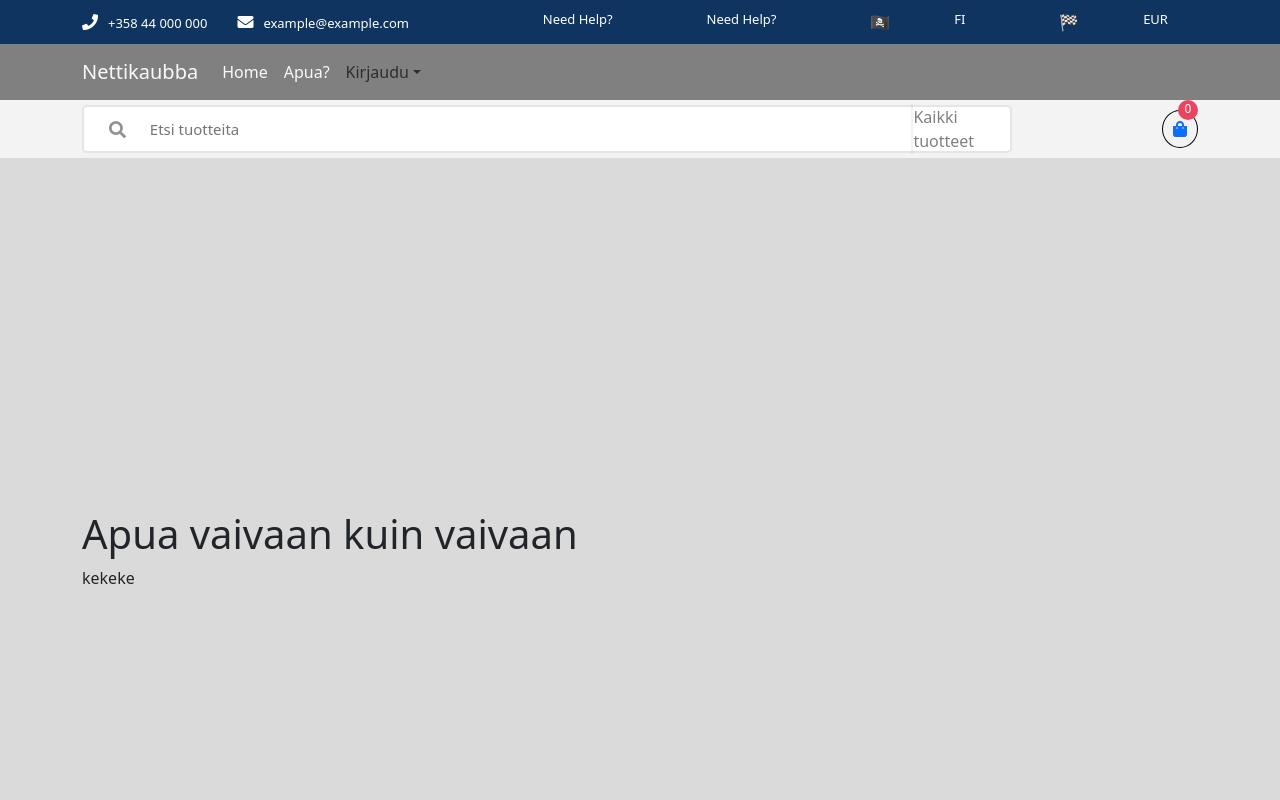
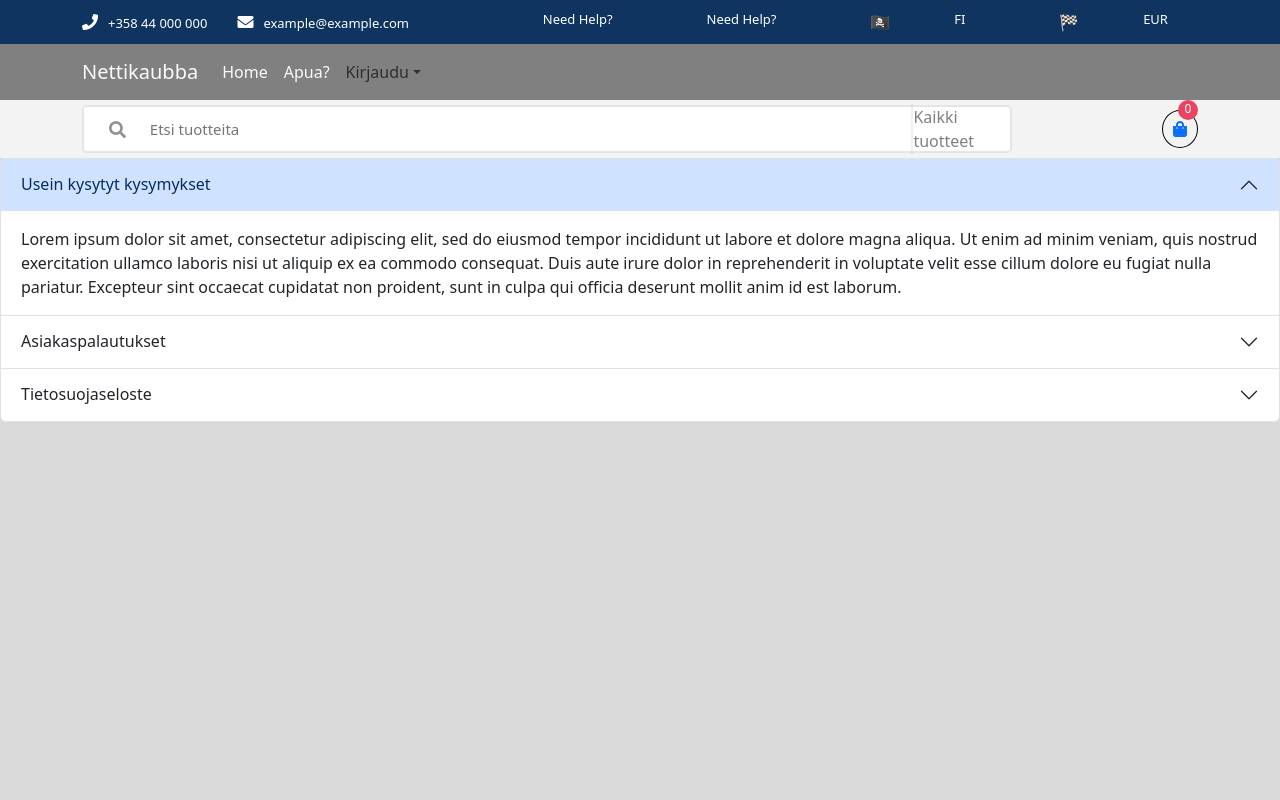
Before and after one commit to SG8-verkkopalveluprojekti/verkkokauppa, a React (Create React App) app: page /help in a window 1280 px wide. Shown: the top 800 px of the page. Built offline with nearby package versions, Linux system fonts and the light colour scheme.

Commit message:
changes to help page

```diff
--- a/src/pages/Help.js
+++ b/src/pages/Help.js
@@ -1,14 +1,70 @@
+import Accordion from 'react-bootstrap/Accordion';
 import React from 'react';
 
 export const Help = () => {
   return (
-    <div className='container'>
-      <div className="grid">
-        <div className="grid_col-12">
-          <h1>Apua vaivaan kuin vaivaan</h1>
-            <p>kekeke</p>
-        </div>
-      </div>
-    </div>
-  );
-};
+
+        <Accordion defaultActiveKey={['0']} alwaysOpen>
+          <Accordion.Item eventKey="0">
+            <Accordion.Header>Usein kysytyt kysymykset</Accordion.Header>
+            <Accordion.Body>
+              Lorem ipsum dolor sit amet, consectetur adipiscing elit, sed do
+              eiusmod tempor incididunt ut labore et dolore magna aliqua. Ut enim ad
+              minim veniam, quis nostrud exercitation ullamco laboris nisi ut
+              aliquip ex ea commodo consequat. Duis aute irure dolor in
+              reprehenderit in voluptate velit esse cillum dolore eu fugiat nulla
+              pariatur. Excepteur sint occaecat cupidatat non proident, sunt in
+              culpa qui officia deserunt mollit anim id est laborum.
+            </Accordion.Body>
+          </Accordion.Item>
+
+          <Accordion.Item eventKey="1">
+            <Accordion.Header>Asiakaspalautukset</Accordion.Header>
+            <Accordion.Body>
+              Lorem ipsum dolor sit amet, consectetur adipiscing elit, sed do
+              eiusmod tempor incididunt ut labore et dolore magna aliqua. Ut enim ad
+              minim veniam, quis nostrud exercitation ullamco laboris nisi ut
+              aliquip ex ea commodo consequat. Duis aute irure dolor in
+              reprehenderit in voluptate velit esse cillum dolore eu fugiat nulla
+              pariatur. Excepteur sint occaecat cupidatat non proident, sunt in
+              culpa qui officia deserunt mollit anim id est laborum.
+            </Accordion.Body>
+          </Accordion.Item>
+
+
+        <Accordion.Item eventKey="2">
+            <Accordion.Header>Tietosuojaseloste</Accordion.Header>
+            <Accordion.Body>
+            **Tietosuojaseloste - Kuvitteellinen Nettikauppa**<br/>
+
+Päivitetty viimeksi: 17.11.2023<br/>
+
+Tervetuloa Kuvitteellisen Nettikaupan tietosuojaselosteeseen. Tämä seloste kuvaa, miten keräämme, käytämme ja suojelemme henkilötietojasi.<br/>
+
+**Kerätyt tiedot**<br/>
+Keräämme tietoja, joita tarvitsemme tilaustesi käsittelyyn ja toimitukseen. Tämä saattaa sisältää nimesi, osoitteesi, sähköpostiosoitteesi ja maksutiedot.<br/>
+
+**Evästeet**<br/>
+Käytämme evästeitä parantaaksemme sivustomme käyttäjäkokemusta. Evästeet ovat pieniä tekstitiedostoja, jotka tallentuvat laitteellesi. Voit hallita evästeasetuksiasi selaimessasi.<br/>
+
+**Miten käytämme tietojasi**<br/>
+Käytämme kerättyjä tietoja tilaustesi käsittelyyn, toimitukseen ja asiakaspalveluun. Emme jaa tietojasi kolmansille osapuolille markkinointitarkoituksiin.<br/>
+
+**Tietoturva**<br/>
+Suojellaksemme tietojasi käytämme turvallisia tietokantoja ja suojaustoimenpiteitä. Emme tallenna maksukorttitietojasi.<br/>
+
+**Oikeutesi**<br/>
+Sinulla on oikeus pyytää kopio tietoistasi, oikaista virheelliset tiedot ja pyytää tietojesi poistamista. Ota meihin yhteyttä +044 000 0000 kysyäksesi lisätietoja.<br/>
+
+**Muutokset tietosuojaselosteeseen**<br/>
+Pidätämme oikeuden päivittää tätä tietosuojaselostetta tarvittaessa. Päivitetyt versiot julkaistaan sivustollamme.<br/>
+
+**Yhteydenotto**<br/>
+Jos sinulla on kysyttävää tietosuojaselosteestamme, ota meihin yhteyttä osoitteeseen example@example.com.<br/>
+Kiitos, että valitsit Kuvitteellisen Nettikaupan!
+
+            </Accordion.Body>
+          </Accordion.Item>
+        </Accordion>
+      );
+    }
```
